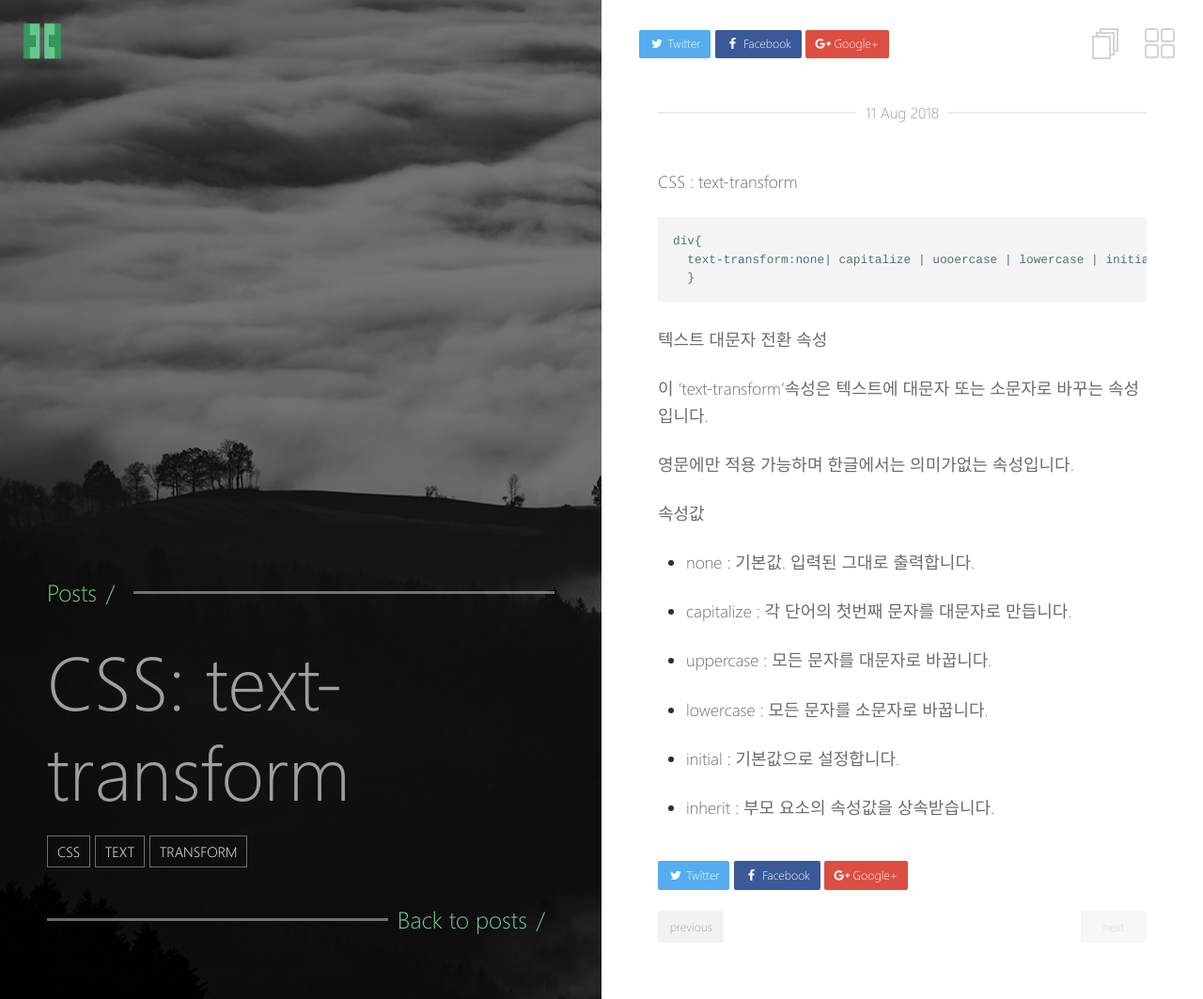
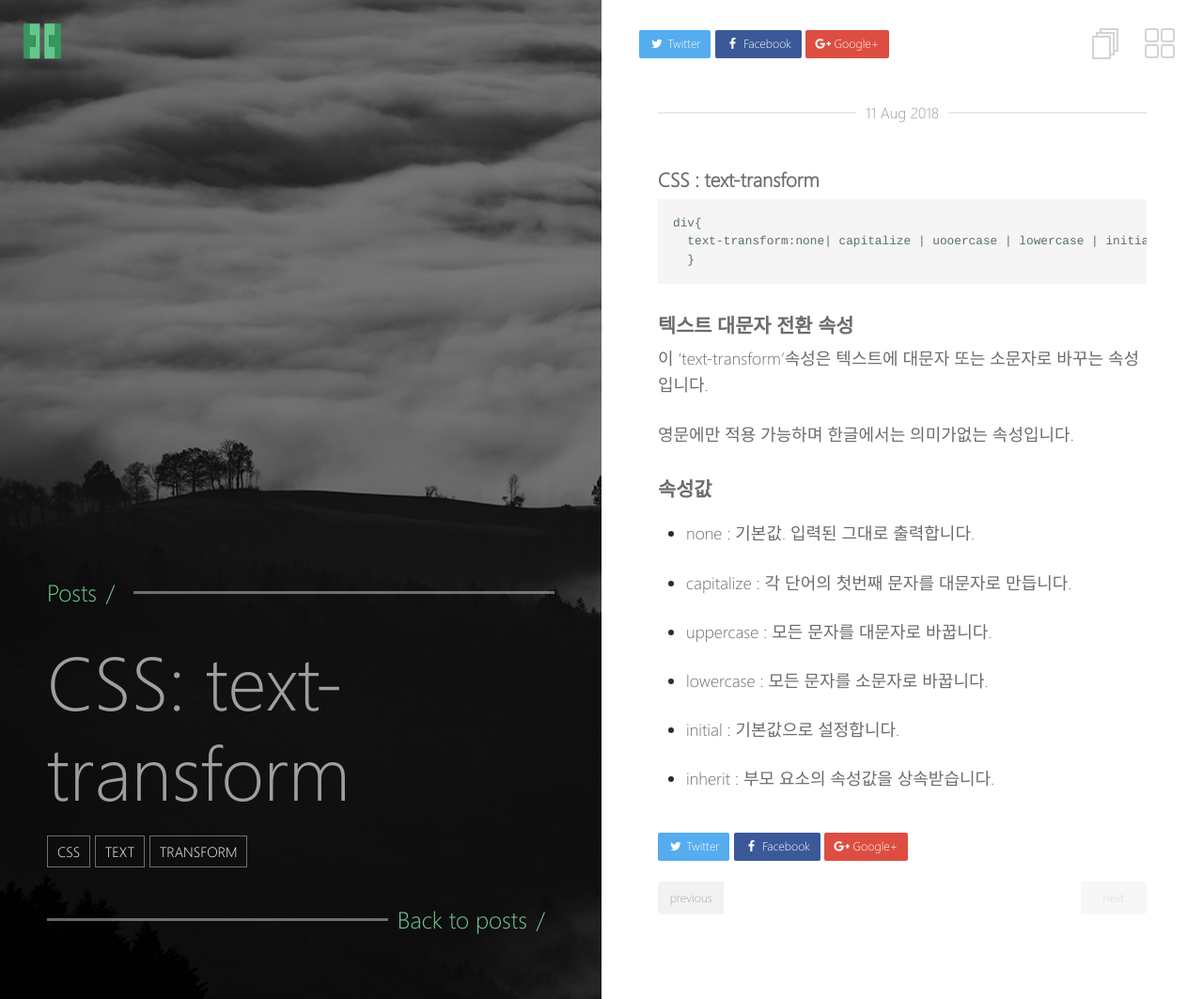
Before and after one commit to yubobae/yubobae.github.com, a Jekyll site: the page built from _posts/css/2018-08-11-text-transform.md, in a window 1280 px wide. Shown: the whole page at 94% size. Built offline with Jekyll 4.4.1, drawn with Linux system fonts in a browser that asks for light colours.

```diff
--- a/_posts/css/2018-08-11-text-transform.md
+++ b/_posts/css/2018-08-11-text-transform.md
@@ -10,19 +10,19 @@ tags:
 
 ---
 
-CSS : text-transform
+### CSS : text-transform
 
     div{
       text-transform:none| capitalize | uooercase | lowercase | initial | inherit
       }
 
-텍스트 대문자 전환 속성
+### 텍스트 대문자 전환 속성
 
 이 'text-transform'속성은 텍스트에 대문자 또는 소문자로 바꾸는 속성입니다.
 
 영문에만 적용 가능하며 한글에서는 의미가없는 속성입니다.
 
-속성값
+### 속성값
 
 - none : 기본값. 입력된 그대로 출력합니다.
 
```
